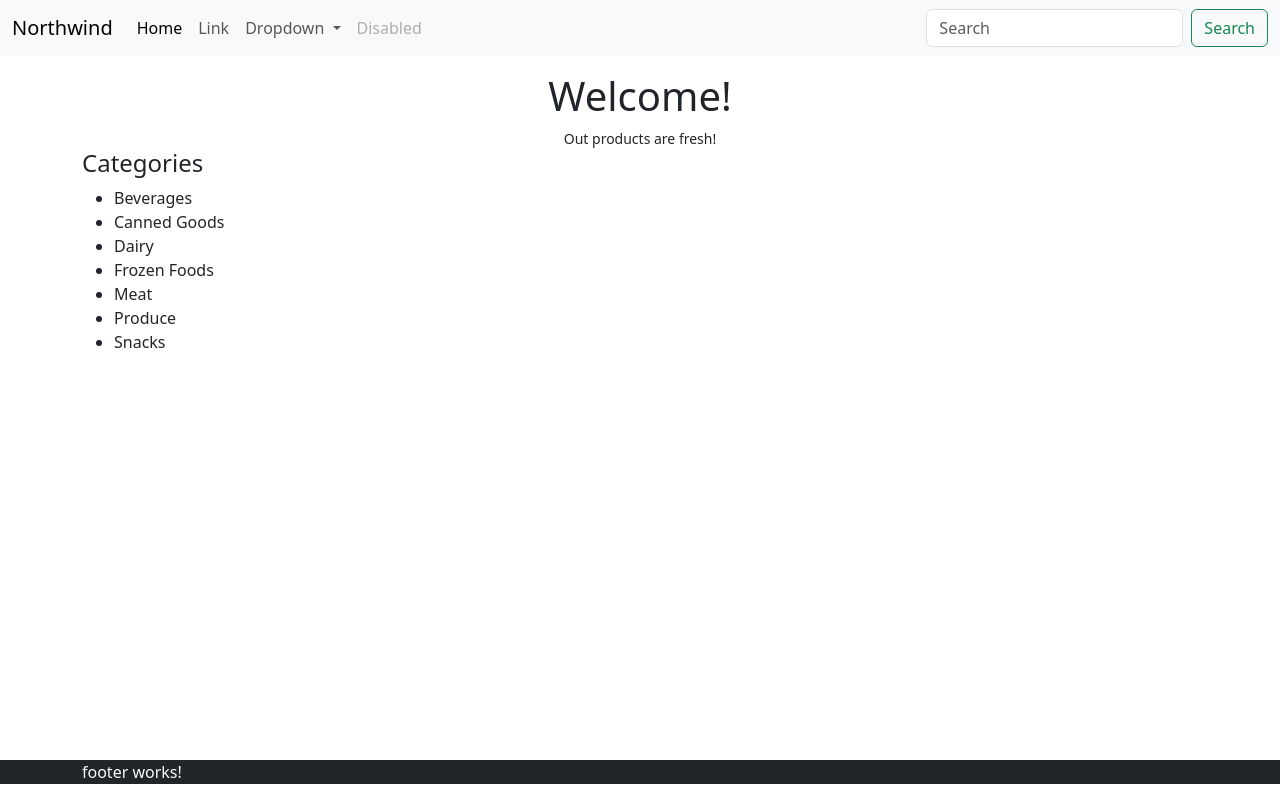
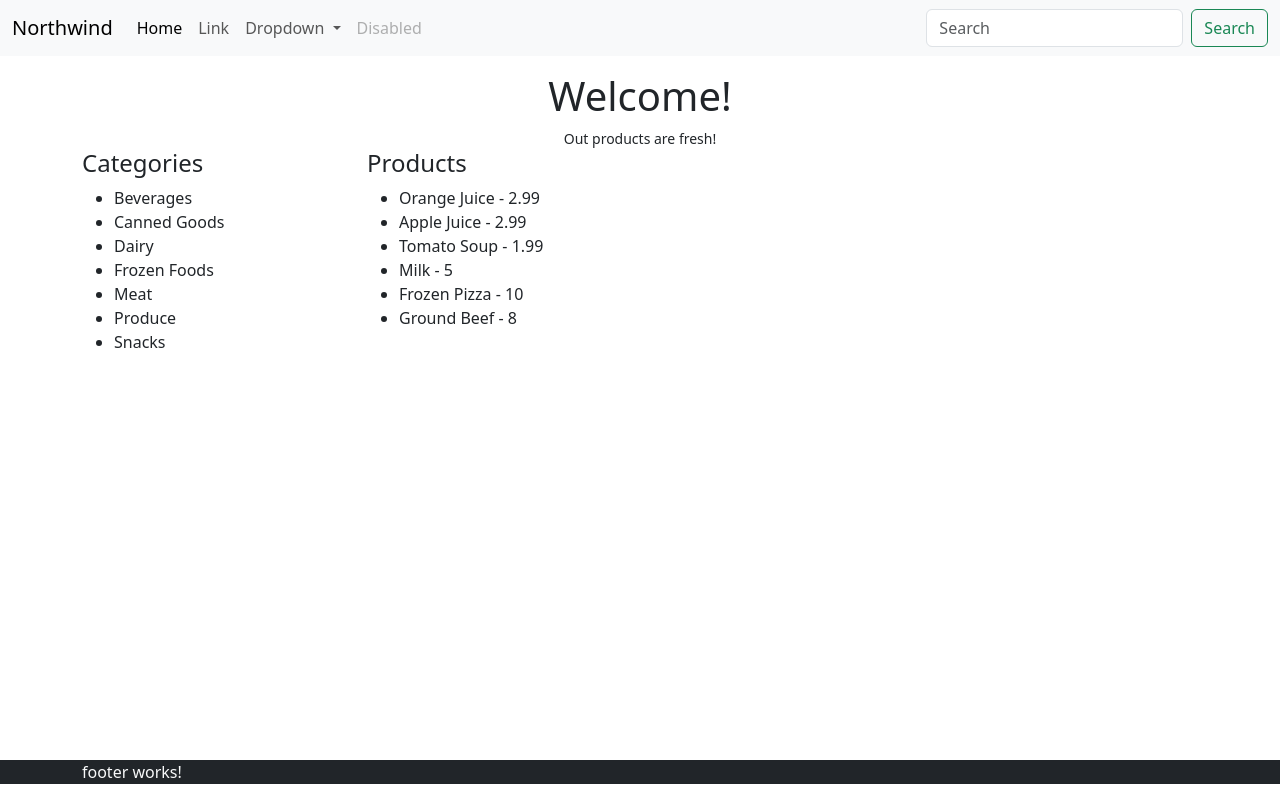
Before and after one commit to toygun06/TobetoAngular4AShadow, an Angular app: page / in a window 1280 px wide. Built offline with nearby package versions, Linux system fonts and the light colour scheme.

Commit message:
add product card list

```diff
--- /dev/null
+++ b/src/app/features/products/components/product-card-list/product-card-list.component.html
@@ -0,0 +1,7 @@
+<ul>
+  @for (product of productList; track $index) {
+  <li>
+    {{product.name}} - {{product.price}}
+  </li>
+  }
+</ul>
--- /dev/null
+++ b/src/app/features/products/components/product-card-list/product-card-list.component.ts
@@ -0,0 +1,62 @@
+import { Component } from '@angular/core';
+import { ProductListItem } from '../../models/product-list-item';
+
+@Component({
+  selector: 'app-product-card-list',
+  standalone: true,
+  imports: [],
+  templateUrl: './product-card-list.component.html',
+  styleUrl: './product-card-list.component.css'
+})
+export class ProductCardListComponent {
+  productList : ProductListItem[] =[
+    {
+      id: 1,
+      categoryId: 1, //Baverages
+      name: 'Orange Juice',
+      price: 2.99,
+      description: 'Fresh squeezed orange juice',
+      imageUrl: 'https://via.placeholder.com/200',
+    },
+    {
+      id: 2,
+      categoryId: 1, //Baverages
+      name: 'Apple Juice',
+      price: 2.99,
+      description: 'Fresh squeezed apple juice',
+      imageUrl: 'https://via.placeholder.com/200',
+    },
+    {
+      id: 3,
+      categoryId: 2, //Canned Goods
+      name: 'Tomato Soup',
+      price: 1.99,
+      description: 'Classic tomato soup',
+      imageUrl: 'https://via.placeholder.com/200',
+    },
+    {
+      id: 4,
+      categoryId: 3, //Dairy
+      name: 'Milk',
+      price: 5,
+      description: 'Whole milk',
+      imageUrl: 'https://via.placeholder.com/200',
+    },
+    {
+      id: 5,
+      categoryId: 4, // Frozen Foods
+      name: 'Frozen Pizza',
+      price: 10,
+      description: 'Pepperoni pizza',
+      imageUrl: 'https://via.placeholder.com/200',
+    },
+    {
+      id: 6,
+      categoryId: 5, //Meat
+      name: 'Ground Beef',
+      price: 8,
+      description: 'Ground beef',
+      imageUrl: 'https://via.placeholder.com/200',
+    },
+  ] //Mock Data
+}
--- /dev/null
+++ b/src/app/features/products/models/product-list-item.ts
@@ -0,0 +1,8 @@
+export interface ProductListItem {
+  id: number;
+  categoryId: number;
+  name: string;
+  price: number;
+  description: string;
+  imageUrl: string;
+}
--- a/src/app/routes/home-page/home-page.component.html
+++ b/src/app/routes/home-page/home-page.component.html
@@ -3,10 +3,16 @@
     <h1>Welcome!</h1>
     <small>Out products are fresh!</small>
   </div>
-  <aside>
-    <h1 style="font-size: 1.5rem">Categories</h1>
-    <app-category-list-group></app-category-list-group>
-  </aside>
 
+  <div class="row">
+    <aside class="col-3">
+      <h1 style="font-size: 1.5rem">Categories</h1>
+      <app-category-list-group></app-category-list-group>
+    </aside>
 
+    <section class="col">
+      <h1 style="font-size: 1.5rem">Products</h1>
+      <app-product-card-list></app-product-card-list>
+    </section>
+  </div>
 </app-basic-layout>
--- a/src/app/routes/home-page/home-page.component.ts
+++ b/src/app/routes/home-page/home-page.component.ts
@@ -3,6 +3,7 @@ import { ChangeDetectionStrategy, Component } from '@angular/core';
 import { RouterModule } from '@angular/router';
 import { BasicLayoutComponent } from '../../shared/components/basic-layout/basic-layout.component';
 import { CategoryListGroupComponent } from '../../features/categories/components/category-list-group/category-list-group.component';
+import { ProductCardListComponent } from '../../features/products/components/product-card-list/product-card-list.component';
 
 @Component({
   selector: 'app-home-page',
@@ -11,7 +12,8 @@ import { CategoryListGroupComponent } from '../../features/categories/components
     CommonModule,
     RouterModule,
     BasicLayoutComponent,
-    CategoryListGroupComponent
+    CategoryListGroupComponent,
+    ProductCardListComponent
 
   ],
   templateUrl: './home-page.component.html',
```
Also changed, not shown: src/app/features/products/components/product-card-list/product-card-list.component.css (added), 1 other file (tests, documents, lock files or other folders).
